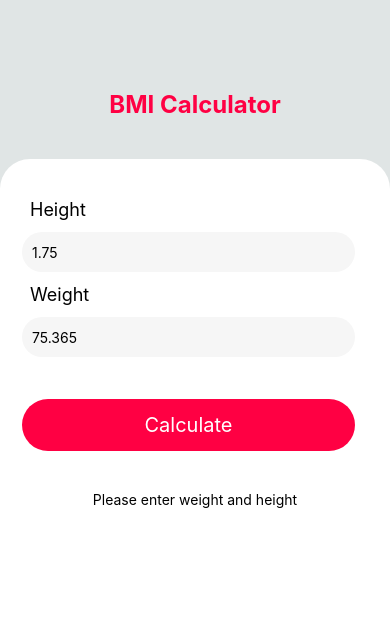
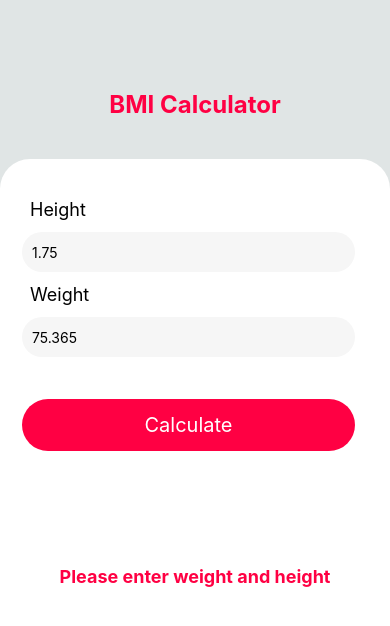
Before and after one commit to Julio1901/imc_react_native_clone, a React Native app: screen / in a window 390 px wide. Shown: the top 626 px of the page. Built offline with nearby package versions, Linux system fonts and the light colour scheme.

Commit message:
Layout finished

```diff
--- a/src/components/Form/ResultImc/index.js
+++ b/src/components/Form/ResultImc/index.js
@@ -1,11 +1,12 @@
 import React from "react";
 import { View, Text } from "react-native";
+import styles from "./style";
 
 export default function ResultImc(props){
     return (
-        <View>
-            <Text>{props.messageResultImc}</Text>
-            <Text>{props.resultImc}</Text>
+        <View style={styles.resultImc}>
+            <Text style={styles.information}>{props.messageResultImc}</Text>
+            <Text style={styles.numberImc}>{props.resultImc}</Text>
         </View>
     );
 }
--- a/src/components/Form/ResultImc/style.js
+++ b/src/components/Form/ResultImc/style.js
@@ -0,0 +1,24 @@
+import { StyleSheet } from "react-native";
+
+const styles = StyleSheet.create({
+    resultImc: {
+        flex:1,
+        marginTop:15,
+        paddingTop:60,
+        borderRadius:50,
+        alignItems:"center",
+        width:"100%",
+    },
+    numberImc:{
+        fontSize:48,
+        color:"#FF0043",
+        fontWeight:"bold"
+    },
+    information:{
+        fontSize:18,
+        color:"#FF0043",
+        fontWeight:"bold"
+    }
+});
+
+export default styles
```
